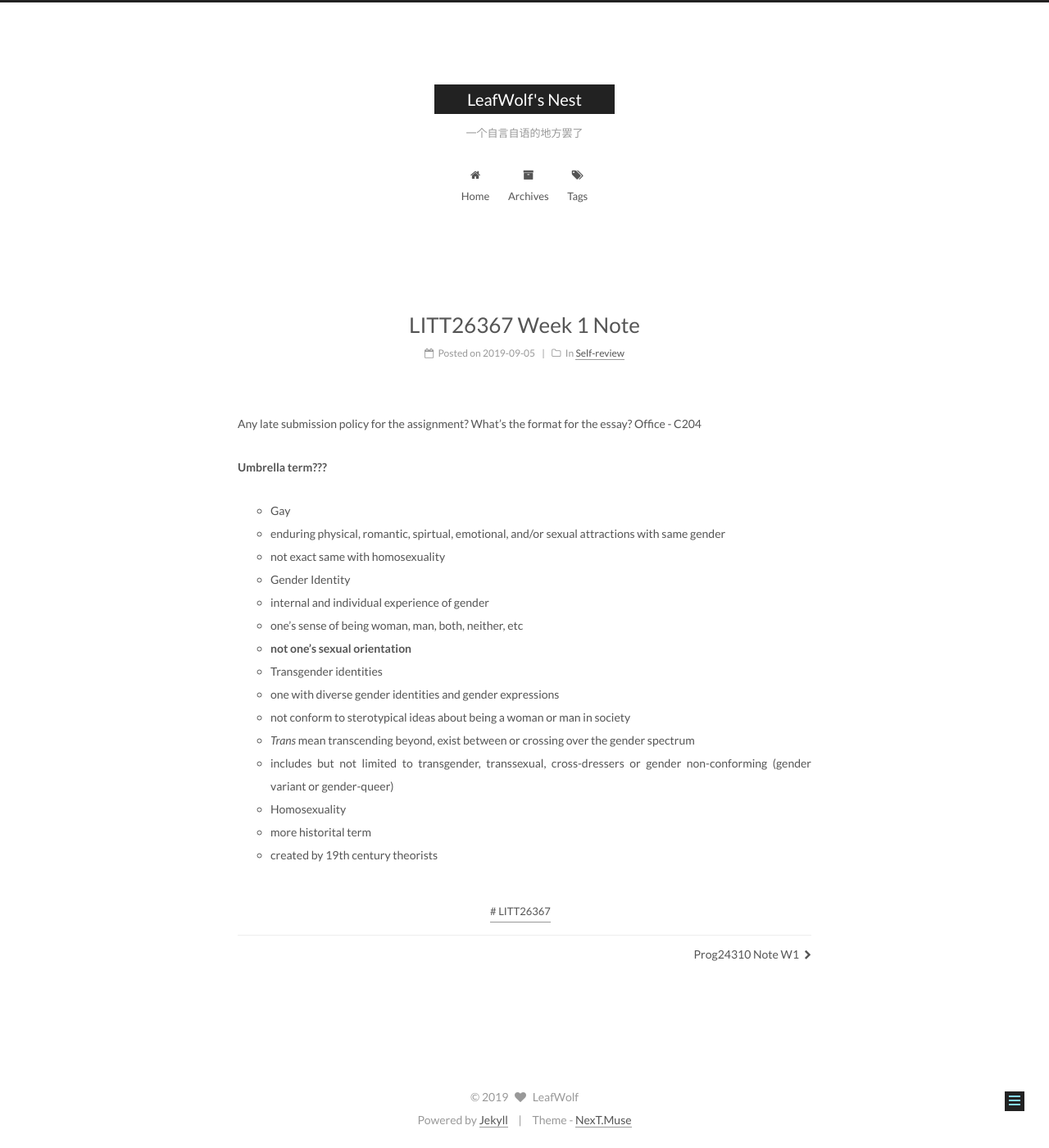
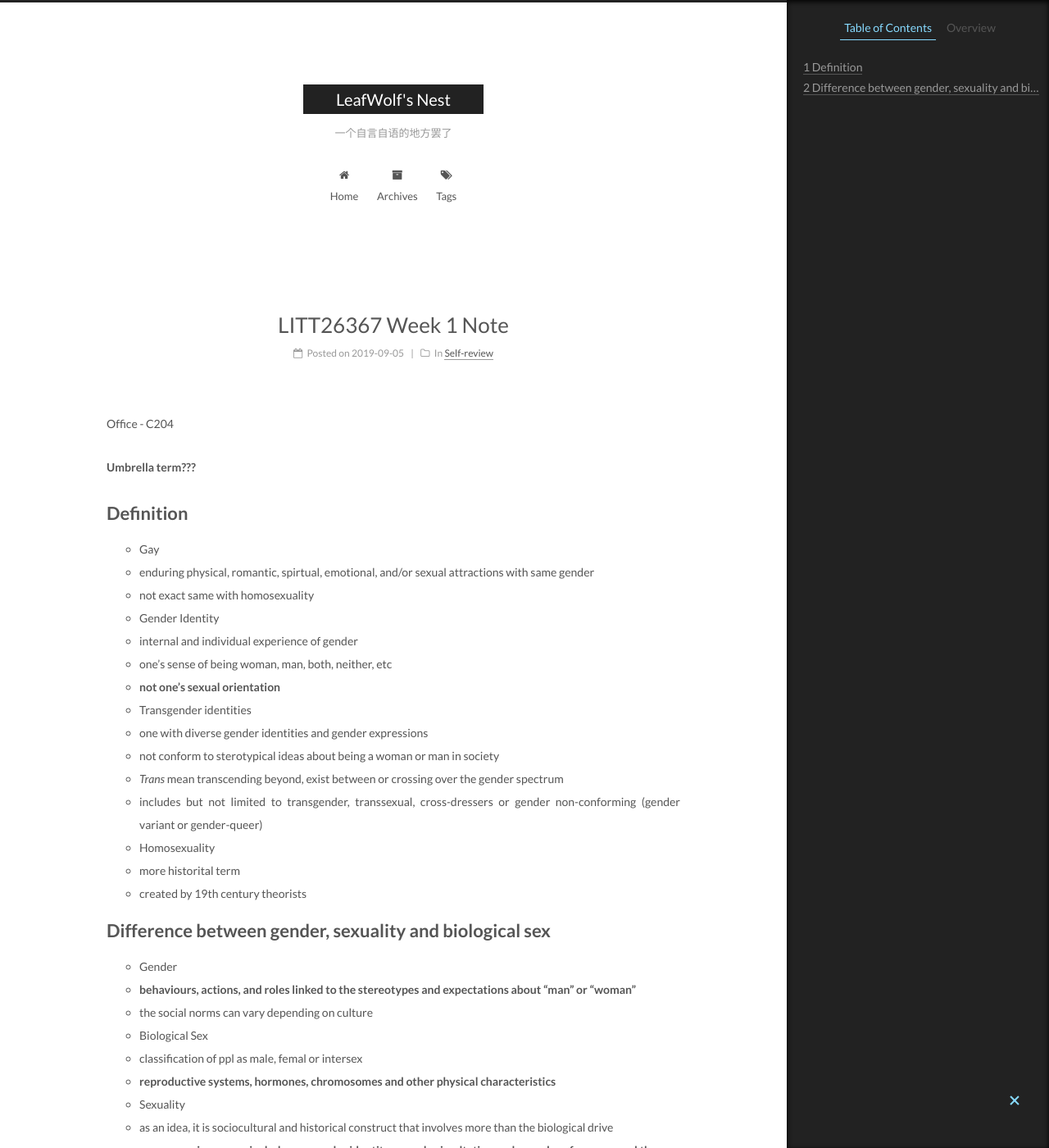
Before and after one commit to ALeafWolf/aleafwolf.github.io, a Jekyll site: the page built from _posts/2019-09-05-LIT-note-w1.md, in a window 1280 px wide and 1400 px high. Shown: the whole window at 82% size. Built offline with Jekyll 4.4.1, drawn with Linux system fonts in a browser that asks for light colours; some of the changed text lies outside the part shown.

Commit message:
update notes

```diff
--- a/_posts/2019-09-05-LIT-note-w1.md
+++ b/_posts/2019-09-05-LIT-note-w1.md
@@ -3,12 +3,11 @@
 category: Self-review
 tag: LITT26367
 ---
-Any late submission policy for the assignment?
-What's the format for the essay?
+
 Office - C204
 
 **Umbrella term???**
-
+# Definition
 * Gay
  - enduring physical, romantic, spirtual, emotional, and/or sexual attractions with same gender
  - not exact same with homosexuality
@@ -24,3 +23,15 @@
 * Homosexuality
  - more historital term
  - created by 19th century theorists
+
+# Difference between gender, sexuality and biological sex
+* Gender
+ - **behaviours, actions, and roles linked to the stereotypes and expectations about "man" or "woman"**
+ - the social norms can vary depending on culture
+* Biological Sex
+ - classification of ppl as male, femal or intersex
+ - **reproductive systems, hormones, chromosomes and other physical characteristics**
+* Sexuality
+ - as an idea, it is sociocultural and historical construct that involves more than the biological drive
+ - **as an experience, can include sex, gender identity, sexual oriendtation and sexual preferences, and the way these things interact with an individual's emotional, physical, cultural, social, and spiritual life**
+ - as sexual orientation, it involves the direction of one's sexual interest or attraction
```
